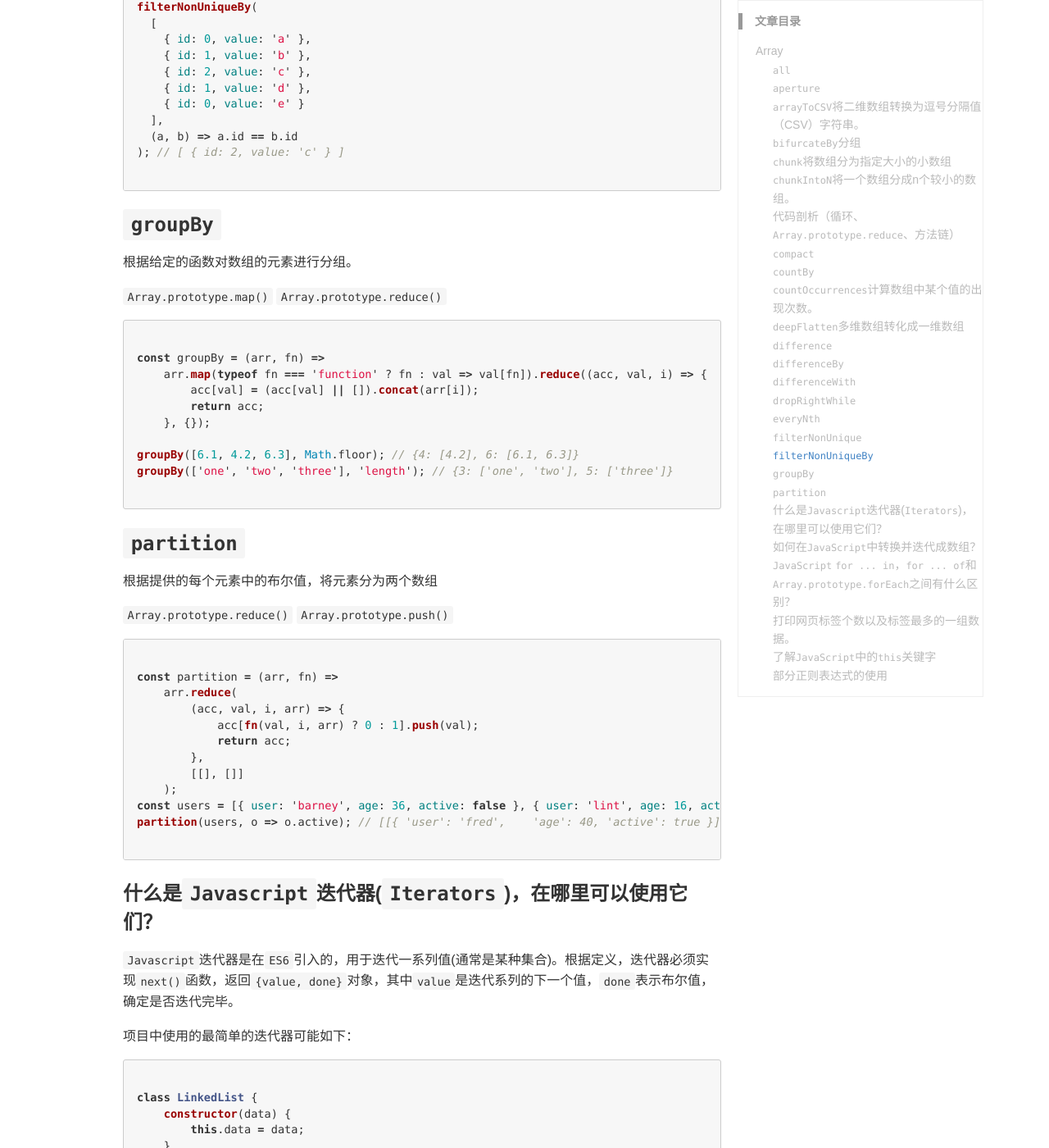
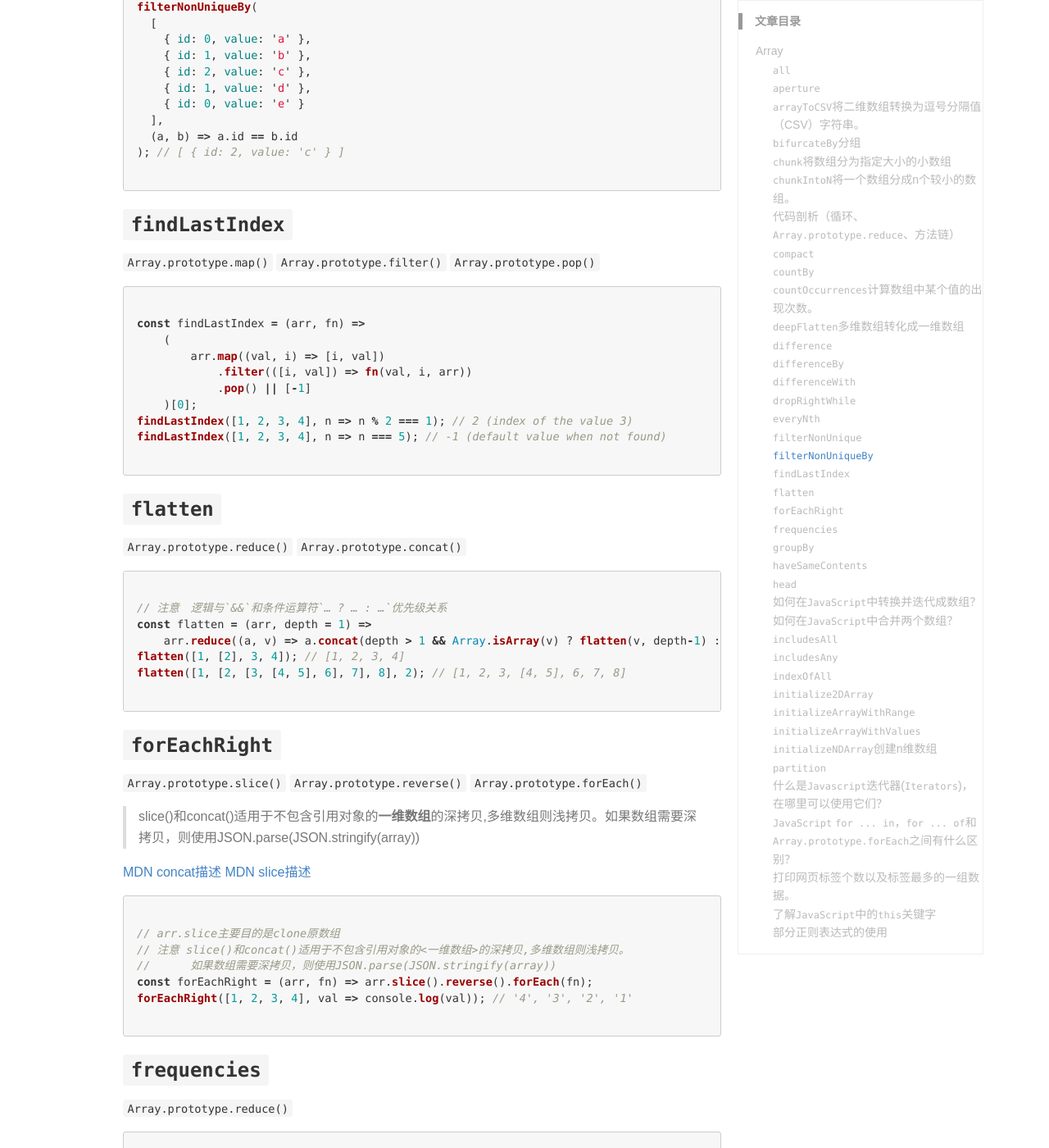
Before and after one commit to TcTOrz/TcTOrz.github.io, a Jekyll site: the page built from _wiki/javascript.md, in a window 1280 px wide and 1400 px high, scrolled down 6022 px. Shown: the whole window at 82% size. Built offline with Jekyll 4.4.1, drawn with Linux system fonts in a browser that asks for light colours; some web fonts are replaced; comment, search, counter and statistics services are not loaded; some of the changed text lies outside the part shown.

Commit message:
add-js-md

````diff
--- a/_wiki/javascript.md
+++ b/_wiki/javascript.md
@@ -303,6 +303,70 @@ filterNonUniqueBy(
 
 ```
 
+### `findLastIndex`
+
+`Array.prototype.map()` `Array.prototype.filter()` `Array.prototype.pop()`
+
+```js
+
+const findLastIndex = (arr, fn) =>
+    (
+        arr.map((val, i) => [i, val])
+            .filter(([i, val]) => fn(val, i, arr))
+            .pop() || [-1]
+    )[0];
+findLastIndex([1, 2, 3, 4], n => n % 2 === 1); // 2 (index of the value 3)
+findLastIndex([1, 2, 3, 4], n => n === 5); // -1 (default value when not found)
+
+```
+
+### `flatten`
+
+`Array.prototype.reduce()` `Array.prototype.concat()`
+
+```js
+
+// 注意	逻辑与`&&`和条件运算符`… ? … : …`优先级关系
+const flatten = (arr, depth = 1) =>
+    arr.reduce((a, v) => a.concat(depth > 1 && Array.isArray(v) ? flatten(v, depth-1) : v), []);
+flatten([1, [2], 3, 4]); // [1, 2, 3, 4]
+flatten([1, [2, [3, [4, 5], 6], 7], 8], 2); // [1, 2, 3, [4, 5], 6, 7, 8]
+
+```
+
+### `forEachRight`
+
+`Array.prototype.slice()` `Array.prototype.reverse()` `Array.prototype.forEach()`
+
+> slice()和concat()适用于不包含引用对象的**一维数组**的深拷贝,多维数组则浅拷贝。如果数组需要深拷贝，则使用JSON.parse(JSON.stringify(array))
+
+[MDN concat描述](https://developer.mozilla.org/zh-CN/docs/Web/JavaScript/Reference/Global_Objects/Array/concat)
+[MDN slice描述](https://developer.mozilla.org/zh-CN/docs/Web/JavaScript/Reference/Global_Objects/Array/slice)
+
+```js
+
+// arr.slice主要目的是clone原数组
+// 注意 slice()和concat()适用于不包含引用对象的<一维数组>的深拷贝,多维数组则浅拷贝。
+//      如果数组需要深拷贝，则使用JSON.parse(JSON.stringify(array))
+const forEachRight = (arr, fn) => arr.slice().reverse().forEach(fn);
+forEachRight([1, 2, 3, 4], val => console.log(val)); // '4', '3', '2', '1'
+
+```
+
+### `frequencies`
+
+`Array.prototype.reduce()`
+
+```js
+
+const frequencies = arr => arr.reduce((a, v) => {
+    a[v] = a[v] ? a[v] + 1 : 1;
+    return a;
+}, {});
+frequencies(['a', 'b', 'a', 'c', 'a', 'a', 'b']); // { a: 4, b: 2, c: 1 }
+
+```
+
 ### `groupBy`
 
 根据给定的函数对数组的元素进行分组。
@@ -319,6 +383,174 @@ const groupBy = (arr, fn) =>
 
 groupBy([6.1, 4.2, 6.3], Math.floor); // {4: [4.2], 6: [6.1, 6.3]}
 groupBy(['one', 'two', 'three'], 'length'); // {3: ['one', 'two'], 5: ['three']}
+
+```
+
+### `haveSameContents`
+
+`Array.prototype.filter()`
+
+```js
+
+const haveSameContents = (a, b) => {
+    for( const v of new Set([...a, ...b]) ) {
+        if( a.filter(e => e === v).length !== b.filter(e => e === v).length )
+        return false;
+        return true;
+    }
+};
+haveSameContents([1, 2, 4], [2, 4, 1]); // true
+
+```
+
+### `head`
+
+```js
+
+const head = arr => (arr && arr.length ? arr[0] : undefined);
+head([1, 2, 3]); // 1
+head([]); // undefined
+head(null); // undefined
+head(undefined); // undefined
+
+```
+
+### 如何在`JavaScript`中转换并迭代成数组？
+
+`String`
+
+```js
+
+const name = 'name';
+const letters = [...name];  // ["n", "a", "m", "e"]
+
+```
+
+`Set`
+
+```js
+
+const data = [1, 2, 3, 1, 2, 4];
+const values = new Set(data);
+const uniqueValues = [...values];   // [1, 2, 3, 4]
+
+```
+
+`NodeList`
+
+```js
+
+const nodes = document.childNodes;
+const nodeArray = [...nodes];
+
+```
+
+### 如何在`JavaScript`中合并两个数组？
+
+```js
+
+const a = [1, 2, 3];
+const b = [4, 5, 6];
+const merged = [...a, ...b]; // [1, 2, 3, 4, 5, 6]
+
+const a = [1, 2, 3];
+const b = [4, 5, 6];
+const merged = [].concat(a, b); // [1, 2, 3, 4, 5, 6]
+// -- OR --
+const alsoMerged = a.concat(b); // [1, 2, 3, 4, 5, 6]
+
+const a = [1, 2, 3];
+const b = true;
+const c = 'hi';
+const spreadAb = [...a, ...b]; // Error: b is not iterable
+const spreadAc = [...a, ...c]; // [1, 2, 3, 'h', 'i'], wrong result
+// You should use [...a, b] and [...a, c] instead
+const concatAb = [].concat(a, b); // [1, 2, 3, true]
+const concatAb = [].concat(a, c); // [1, 2, 3, 'hi']
+
+```
+
+### `includesAll`
+
+`Array.prototype.every()` `Array.prototype.includes()`
+
+```js
+
+const includesAll = (arr, values) => values.every(v => arr.includes(v));
+includesAll([1, 2, 3, 4], [1, 4]); // true
+includesAll([1, 2, 3, 4], [1, 5]); // false
+
+```
+
+### `includesAny`
+
+`Array.prototype.some()` `Array.prototype.includes()`
+
+```js
+
+const includesAny = (arr, values) => values.some(v => arr.includes(v));
+includesAny([1, 2, 3, 4], [2, 9]); // true
+includesAny([1, 2, 3, 4], [8, 9]); // false
+
+```
+
+### `indexOfAll`
+
+`Array.prototype.reduce()`
+
+```js
+
+const indexOfAll = (arr, val) => arr.reduce((acc, el, i) => (el === val ? [...acc, i] : acc), []);
+indexOfAll([1, 2, 3, 1, 2, 3], 1); // [0, 3]
+indexOfAll([1, 2, 3], 4); // []
+
+```
+
+### `initialize2DArray`
+
+`Array.prototype.map()`
+
+```js
+
+const initialize2DArray = (w, h, val) =>
+    Array.from({length: w}).map(() => Array.from({length: h}).fill(val));
+initialize2DArray(2, 2, 0); // [[0,0], [0,0]]
+
+```
+
+### `initializeArrayWithRange`
+
+`Array.from()`
+
+```js
+
+const initializeArrayWithRange = (start, stop, step) => Array.from({length: (stop - start) / step + 1 }, (_, i) => start + (i * step));
+initializeArrayWithRange(0, 4, 1);
+// [0, 1, 2, 3, 4]
+
+```
+
+### `initializeArrayWithValues`
+
+```js
+
+const initializeArrayWithValues = (n, val = 0) => Array(n).fill(val);
+initializeArrayWithValues(5, 2); // [2, 2, 2, 2, 2]
+
+```
+
+### `initializeNDArray`创建n维数组
+
+`Array.prototype.map()`
+
+```js
+
+const initializeNDArray = (val, ...args) =>
+    args.length === 0
+    ? val
+    : Array.from({length: args[0]}).map(() => initializeNDArray(val, ...args.slice(1)));
+initializeNDArray(1, 3); // [1,1,1]
+initializeNDArray(5, 2, 2, 2); // [[[5,5],[5,5]],[[5,5],[5,5]]]
 
 ```
 
@@ -424,36 +656,6 @@ for(let item of myList) {
 for(let item of myList.values()) {
     console.log(item);
 }
-
-```
-
-### 如何在`JavaScript`中转换并迭代成数组？
-
-`String`
-
-```js
-
-const name = 'name';
-const letters = [...name];  // ["n", "a", "m", "e"]
-
-```
-
-`Set`
-
-```js
-
-const data = [1, 2, 3, 1, 2, 4];
-const values = new Set(data);
-const uniqueValues = [...values];   // [1, 2, 3, 4]
-
-```
-
-`NodeList`
-
-```js
-
-const nodes = document.childNodes;
-const nodeArray = [...nodes];
 
 ```
 
````
